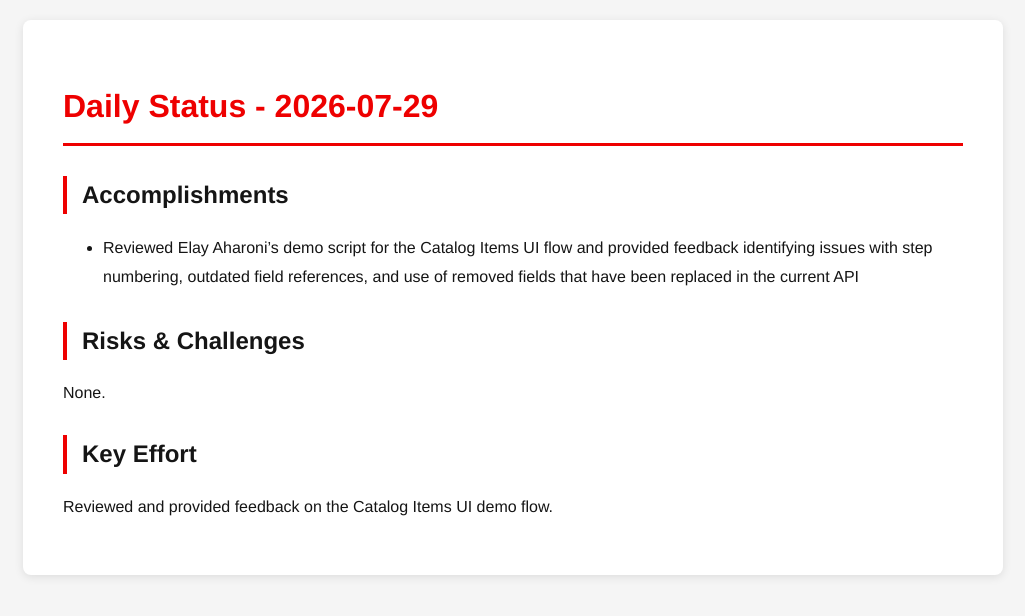
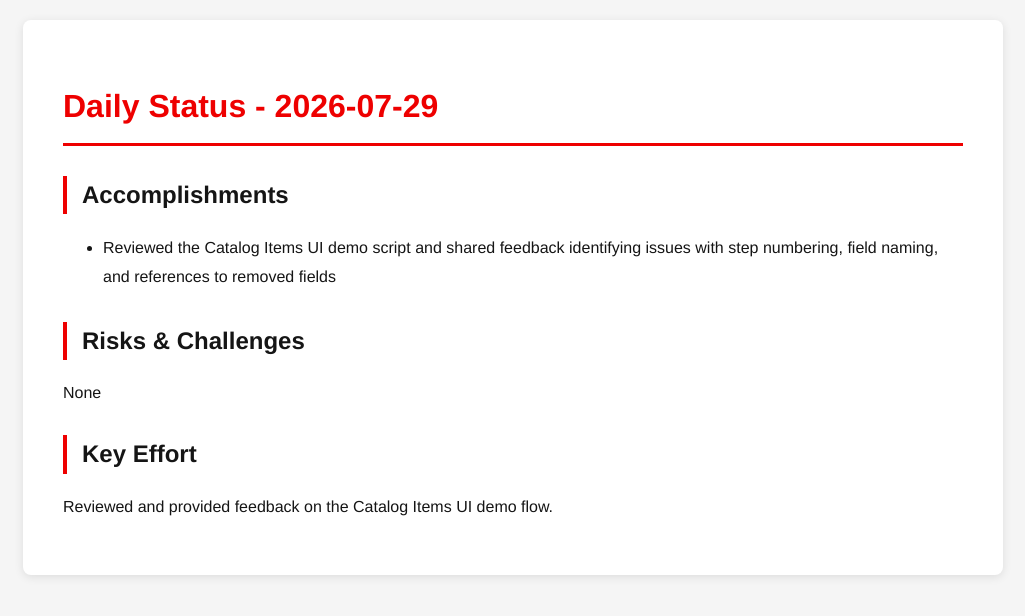
Before and after one commit to tzvatot/daily-status, a Jekyll site: the page built from 2026-07-29.md, in a window 1280 px wide. Shown: the top 616 px of the page, without its empty margins (127-1152 px from the left). Built offline with Jekyll 4.4.1, drawn with Linux system fonts in a browser that asks for light colours.

Commit message:
Daily status update - 2026-07-29

```diff
--- a/2026-07-29.md
+++ b/2026-07-29.md
@@ -7,10 +7,10 @@ date: 2026-07-29
 # Daily Status - 2026-07-29
 
 ## Accomplishments
-- Reviewed Elay Aharoni's demo script for the Catalog Items UI flow and provided feedback identifying issues with step numbering, outdated field references, and use of removed fields that have been replaced in the current API
+- Reviewed the Catalog Items UI demo script and shared feedback identifying issues with step numbering, field naming, and references to removed fields
 
 ## Risks & Challenges
-None.
+None
 
 ## Key Effort
 Reviewed and provided feedback on the Catalog Items UI demo flow.
```
